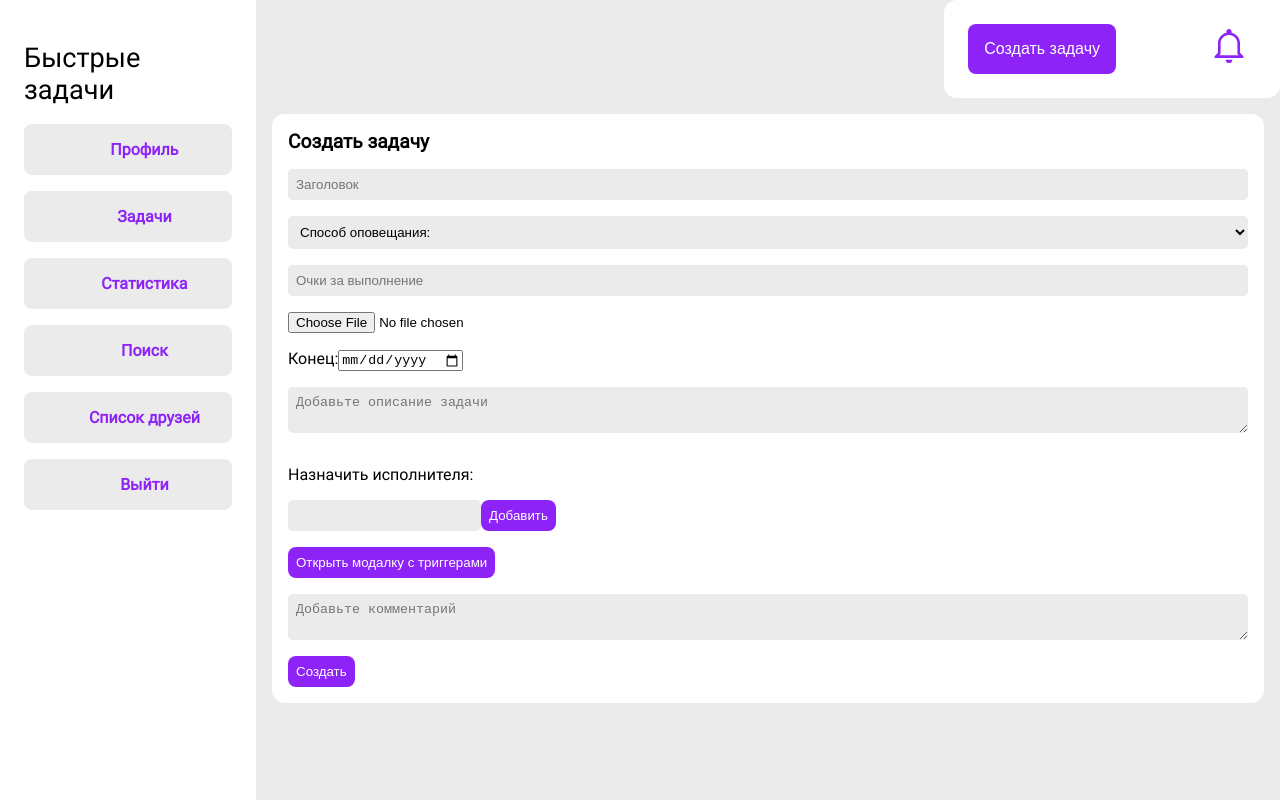
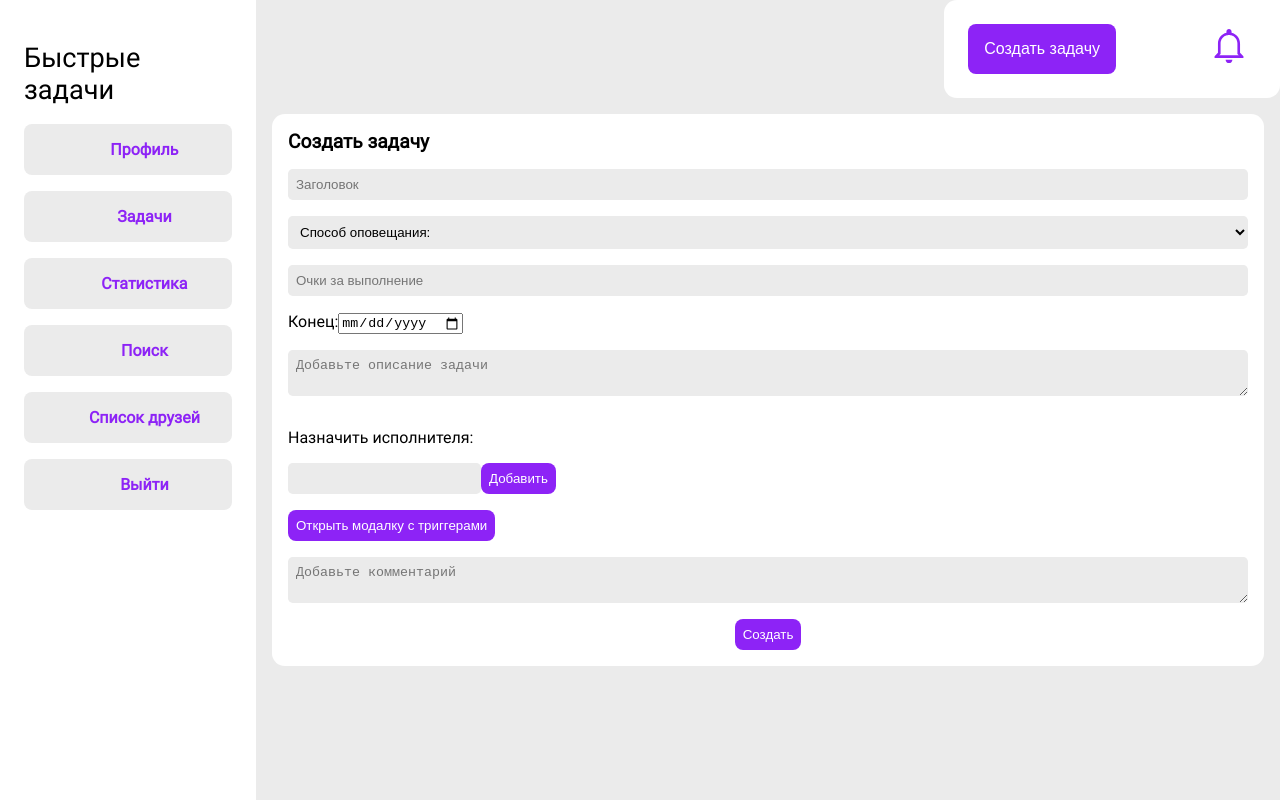
Before and after one commit to nibrissa/fastcase_hackathon, a React (Create React App) app: page /update in a window 1280 px wide. Built offline with nearby package versions, Linux system fonts and the light colour scheme; some icons are missing.

Commit message:
заменила модальное окно с созданием задачи на отдельную страницу

```diff
--- a/src/components/CreateTask/CreateTask.jsx
+++ b/src/components/CreateTask/CreateTask.jsx
@@ -1,6 +1,6 @@
 import s from './CreateTask.module.css'
 import React from 'react';
-import {AiOutlineClose} from "react-icons/all";
+
 
 const CreateTask = () => {
     return(
@@ -19,7 +19,6 @@ const CreateTask = () => {
                             </select>
 
                         <input type="number" placeholder='Очки за выполнение' className={s.Input}/>
-                        <input className={s.File} type="file"/>
 
                         <div className={s.Data}>
                             <div>
--- a/src/components/CreateTask/CreateTask.module.css
+++ b/src/components/CreateTask/CreateTask.module.css
@@ -46,3 +46,8 @@
 .triggerBtn{
     margin-bottom: 1rem;
 }
+.btnSection{
+    display: flex;
+    flex-direction: column;
+    align-items: center;
+}
```
